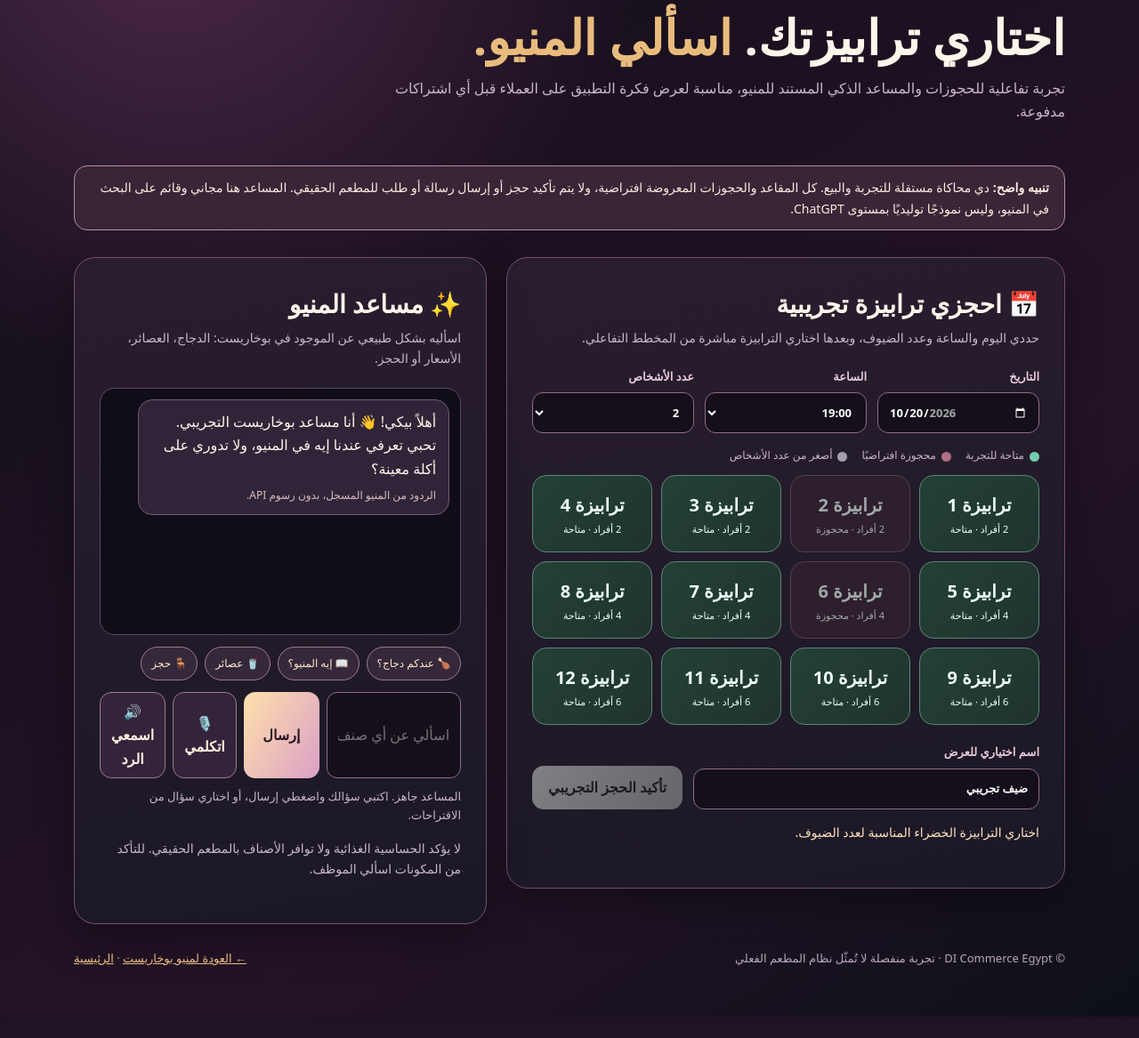
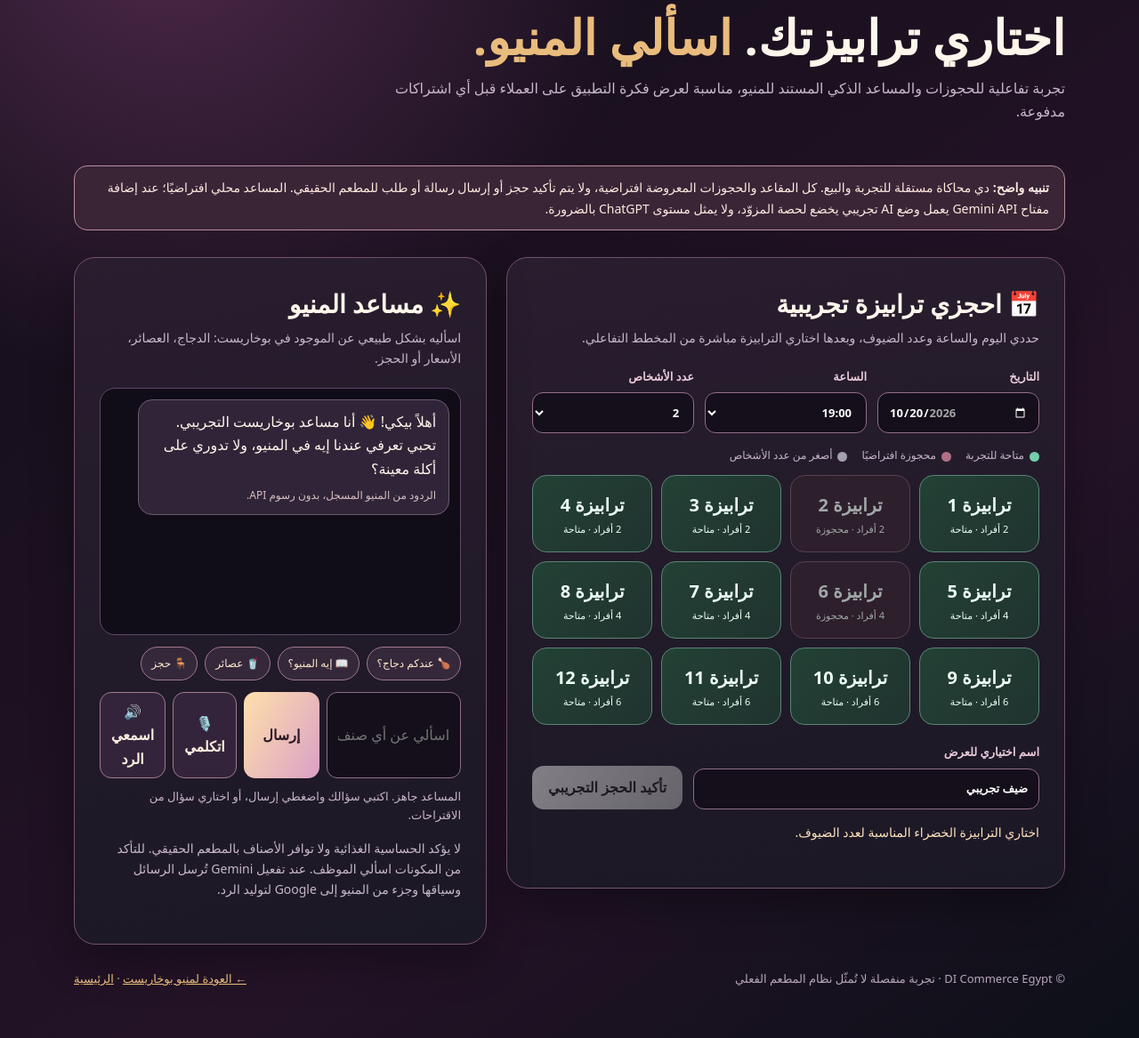
Before and after one commit to riva1505-stack/DI-commerce-Egypt, a FastAPI app: page /bokharest/reserve in a window 1280 px wide. Shown: the part 212-1379 px from the top of the page at 89% size. Before the commit the page ends 1355 px from the top, so only its background shows below. Run offline with FastAPI, Linux system fonts and the light colour scheme; data that the repository does not hold is empty.

Commit message:
Update bokharest_reservations.html AI trial notices and cache version

```diff
--- a/templates/bokharest_reservations.html
+++ b/templates/bokharest_reservations.html
@@ -20,13 +20,13 @@
 .footer{display:flex;justify-content:space-between;flex-wrap:wrap;gap:16px;margin-top:28px;color:#b7a6b9;font-size:13px}
 @media(max-width:890px){.grid{grid-template-columns:1fr}.hero{padding-top:30px}}@media(max-width:540px){.form{grid-template-columns:1fr 1fr}.form .field:first-child{grid-column:1/-1}.tables{grid-template-columns:repeat(3,minmax(0,1fr))}.row{grid-template-columns:1fr}.chat-form{flex-wrap:wrap}.chat-form .chat-input{flex:1 1 160px}}
 </style>
-<script src="/static/bokharest_reservations_chat.js?v=1" defer></script>
+<script src="/static/bokharest_reservations_chat.js?v=2" defer></script>
 </head>
 <body>
 <div class="shell">
 <header class="top"><a class="wordmark" href="/bokharest"><span class="emblem"><img src="/static/images/ai-commerce-logo.webp" alt="DI Commerce Egypt logo" width="48" height="48" style="width:100%;height:100%;object-fit:contain"></span><span>DI Commerce Egypt<br><small style="font-size:11px;color:var(--gold);letter-spacing:1px">RESTAURANT EXPERIENCE</small></span></a><span class="tag">SALES SHOWCASE · DEMO ONLY</span></header>
 <section class="hero"><div class="eyebrow">Bokharest · Interactive Experience</div><h1>اختاري ترابيزتك. <strong>اسألي المنيو.</strong></h1><p>تجربة تفاعلية للحجوزات والمساعد الذكي المستند للمنيو، مناسبة لعرض فكرة التطبيق على العملاء قبل أي اشتراكات مدفوعة.</p></section>
-<p class="demo-warning"><strong>تنبيه واضح:</strong> دي محاكاة مستقلة للتجربة والبيع. كل المقاعد والحجوزات المعروضة افتراضية، ولا يتم تأكيد حجز أو إرسال رسالة أو طلب للمطعم الحقيقي. المساعد هنا مجاني وقائم على البحث في المنيو، وليس نموذجًا توليديًا بمستوى ChatGPT.</p>
+<p class="demo-warning"><strong>تنبيه واضح:</strong> دي محاكاة مستقلة للتجربة والبيع. كل المقاعد والحجوزات المعروضة افتراضية، ولا يتم تأكيد حجز أو إرسال رسالة أو طلب للمطعم الحقيقي. المساعد محلي افتراضيًا؛ عند إضافة مفتاح Gemini API يعمل وضع AI تجريبي يخضع لحصة المزوّد، ولا يمثل مستوى ChatGPT بالضرورة.</p>
 <div class="grid">
 <section class="card" aria-labelledby="booking-heading">
 <h2 id="booking-heading">📅 احجزي ترابيزة تجريبية</h2><p class="small">حددي اليوم والساعة وعدد الضيوف، وبعدها اختاري الترابيزة مباشرة من المخطط التفاعلي.</p>
@@ -46,7 +46,7 @@
 <div class="suggestions" id="suggestions"><button type="button" data-prompt="عندكم دجاج؟">🍗 عندكم دجاج؟</button><button type="button" data-prompt="إيه المنيو النهاردة؟">📖 إيه المنيو؟</button><button type="button" data-prompt="عندكم عصائر؟">🥤 عصائر</button><button type="button" data-prompt="عايزة أحجز ترابيزة">🪑 حجز</button></div>
 <form id="chatForm" class="chat-form"><input id="chatInput" class="chat-input" maxlength="300" autocomplete="off" placeholder="اسألي عن أي صنف..." required aria-label="رسالة المساعد"><button class="primary" id="sendChat" type="submit">إرسال</button><button class="voice-btn" id="micChat" type="button" aria-label="اسألي المساعد بصوتك" aria-pressed="false">🎙️ اتكلمي</button><button class="voice-btn" id="listenChat" type="button" aria-label="اسمعي آخر رد من المساعد" disabled>🔊 اسمعي الرد</button></form>
 <p id="voiceStatus" class="voice-hint" role="status" aria-live="polite">الميكروفون يحتاج إذنك. ميزة الصوت تستخدم خدمات المتصفح والجهاز، وقد يُعالج الصوت لدى مزود المتصفح؛ الموقع لا يحتفظ بالتسجيلات.</p>
-<p class="small" style="margin-top:14px">لا يؤكد الحساسية الغذائية ولا توافر الأصناف بالمطعم الحقيقي. للتأكد من المكونات اسألي الموظف.</p>
+<p class="small" style="margin-top:14px">لا يؤكد الحساسية الغذائية ولا توافر الأصناف بالمطعم الحقيقي. للتأكد من المكونات اسألي الموظف. عند تفعيل Gemini تُرسل الرسائل وسياقها وجزء من المنيو إلى Google لتوليد الرد.</p>
 </section>
 </div>
 <footer class="footer"><span>© DI Commerce Egypt · تجربة منفصلة لا تُمثّل نظام المطعم الفعلي</span><span><a href="/bokharest">← العودة لمنيو بوخاريست</a> · <a href="/">الرئيسية</a></span></footer>
```
